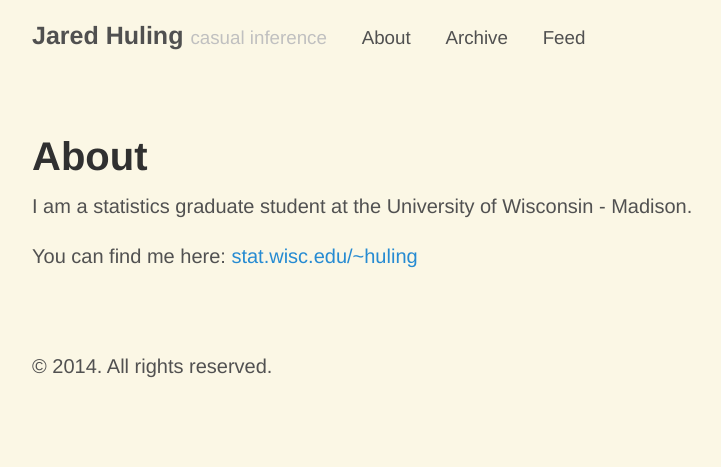
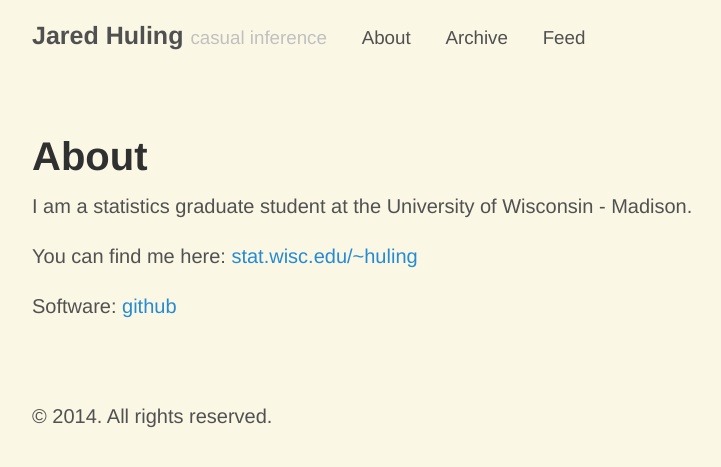
Before and after one commit to jaredhuling/jaredhuling.github.io, a Jekyll site: the page built from about.md, in a window 1280 px wide. Shown: the top 467 px of the page, without its empty margins (248-969 px from the left). Built offline with Jekyll 4.4.1, drawn with Linux system fonts in a browser that asks for light colours; Markdown is read by kramdown in place of the engine named in the settings.

Commit message:
added github link

```diff
--- a/about.md
+++ b/about.md
@@ -8,6 +8,8 @@ title: About
 I am a statistics graduate student at the University of Wisconsin - Madison.
 
 You can find me here: [stat.wisc.edu/~huling](http://www.stat.wisc.edu/~huling)
+
+Software: [github](http://github.com/jaredhuling)
 
 
 
```
